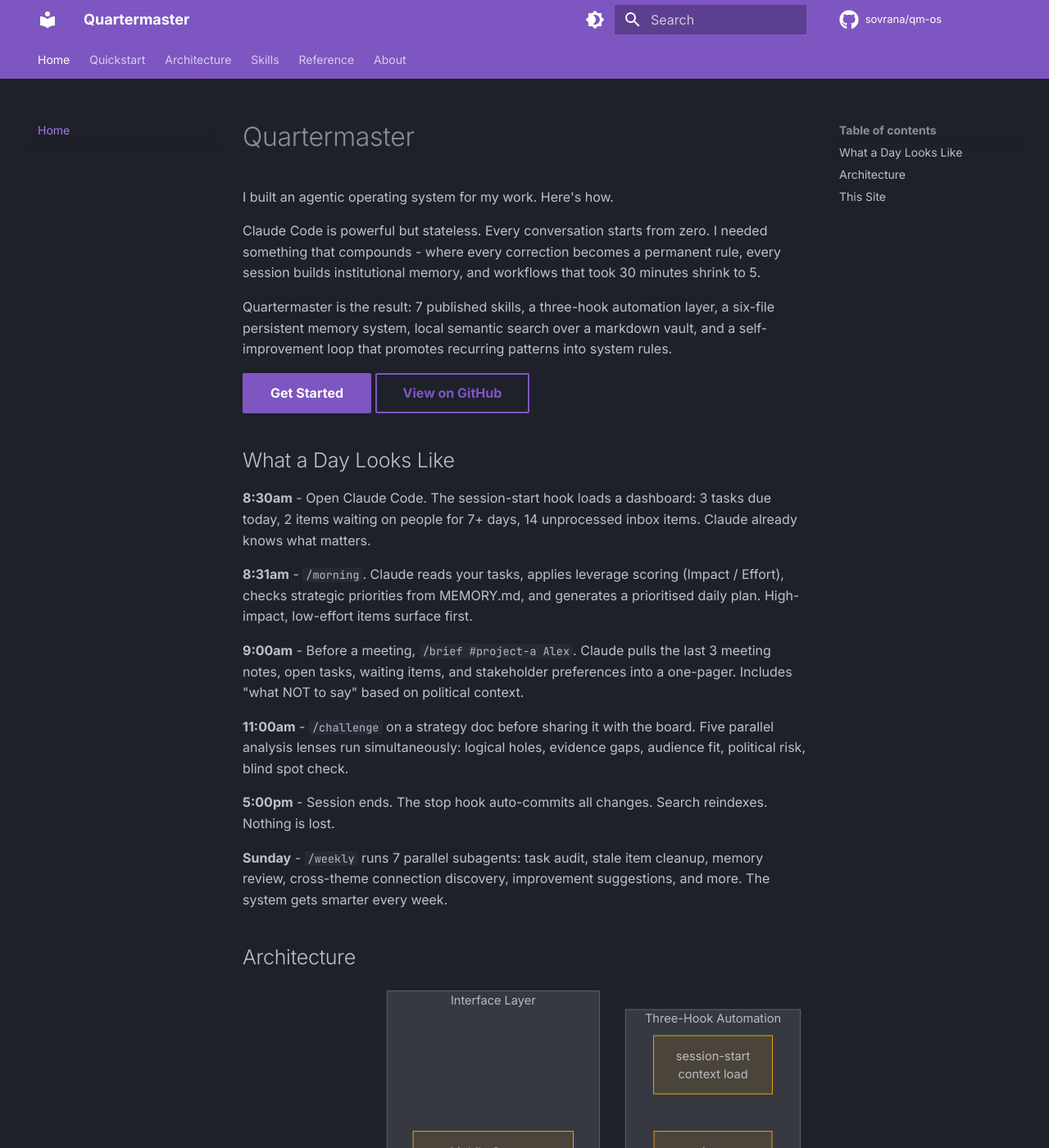
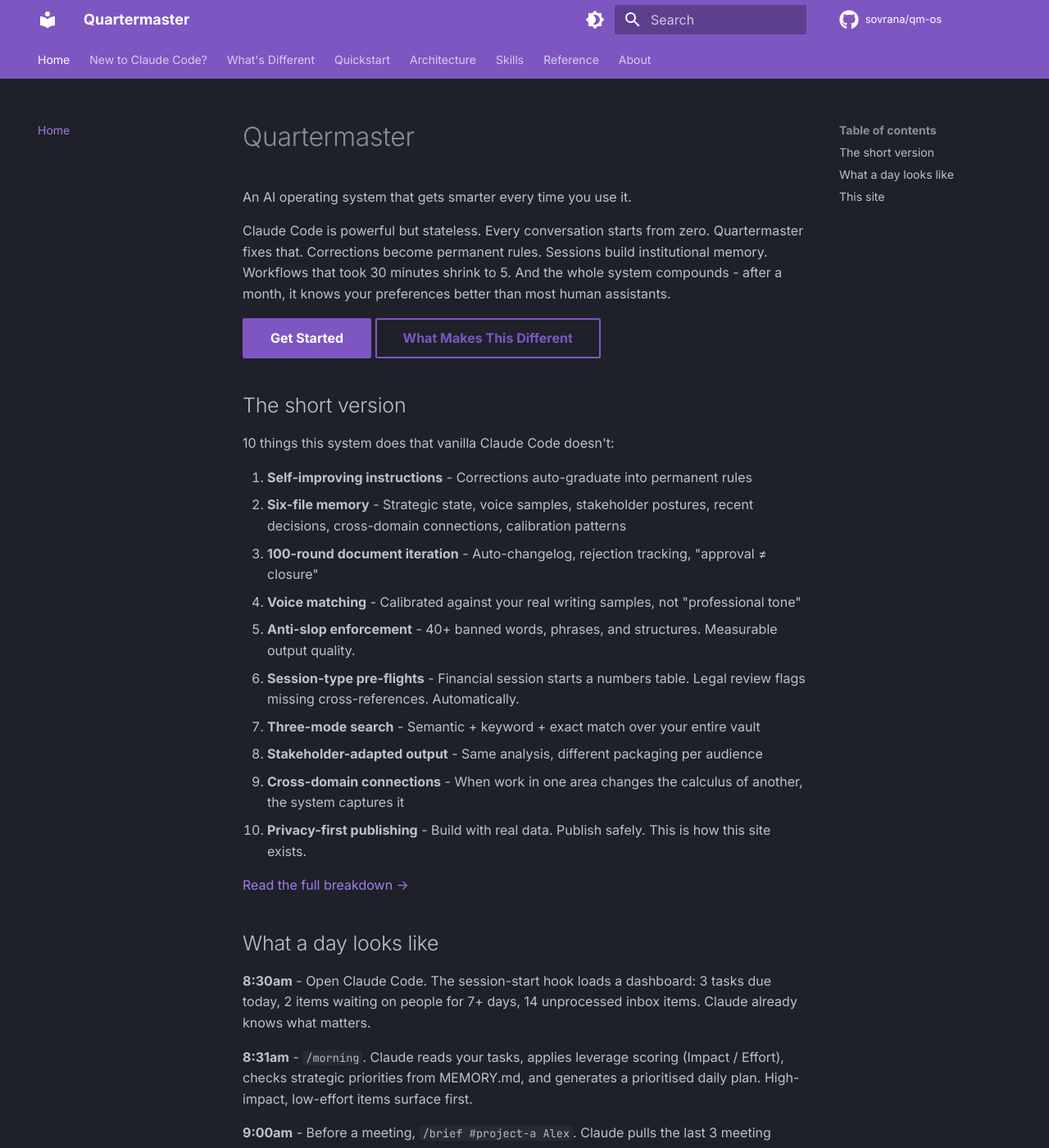
Before and after one commit to sovrana/qm-os, an MkDocs documentation site: the page built from docs/index.md, in a window 1280 px wide and 1400 px high. Shown: the whole window at 82% size. Built offline with MkDocs 1.6.1 and Material for MkDocs 9.7.7, drawn with Linux system fonts in a browser that asks for light colours; comment, search, counter and statistics services are not loaded; some of the changed text lies outside the part shown.

Commit message:
Add "What Makes This Different" page and newbie on-ramp
- New 10-things page as the headline differentiator content
- New "New to Claude Code?" page linking to Blattman for fundamentals
- Rewritten homepage leading with the 10 things summary
- Nav restructured: Home → New to CC? → What's Different → Quickstart → ...

Co-Authored-By: Claude Opus 4.6 <noreply@anthropic.com>

````diff
--- a/docs/index.md
+++ b/docs/index.md
@@ -1,15 +1,30 @@
 # Quartermaster
 
-I built an agentic operating system for my work. Here's how.
+An AI operating system that gets smarter every time you use it.
 
-Claude Code is powerful but stateless. Every conversation starts from zero. I needed something that compounds - where every correction becomes a permanent rule, every session builds institutional memory, and workflows that took 30 minutes shrink to 5.
-
-Quartermaster is the result: 7 published skills, a three-hook automation layer, a six-file persistent memory system, local semantic search over a markdown vault, and a self-improvement loop that promotes recurring patterns into system rules.
+Claude Code is powerful but stateless. Every conversation starts from zero. Quartermaster fixes that. Corrections become permanent rules. Sessions build institutional memory. Workflows that took 30 minutes shrink to 5. And the whole system compounds - after a month, it knows your preferences better than most human assistants.
 
 [Get Started](quickstart.md){ .md-button .md-button--primary }
-[View on GitHub](https://github.com/sovrana/qm-os){ .md-button }
+[What Makes This Different](what-makes-this-different.md){ .md-button }
 
-## What a Day Looks Like
+## The short version
+
+10 things this system does that vanilla Claude Code doesn't:
+
+1. **Self-improving instructions** - Corrections auto-graduate into permanent rules
+2. **Six-file memory** - Strategic state, voice samples, stakeholder postures, recent decisions, cross-domain connections, calibration patterns
+3. **100-round document iteration** - Auto-changelog, rejection tracking, "approval ≠ closure"
+4. **Voice matching** - Calibrated against your real writing samples, not "professional tone"
+5. **Anti-slop enforcement** - 40+ banned words, phrases, and structures. Measurable output quality.
+6. **Session-type pre-flights** - Financial session starts a numbers table. Legal review flags missing cross-references. Automatically.
+7. **Three-mode search** - Semantic + keyword + exact match over your entire vault
+8. **Stakeholder-adapted output** - Same analysis, different packaging per audience
+9. **Cross-domain connections** - When work in one area changes the calculus of another, the system captures it
+10. **Privacy-first publishing** - Build with real data. Publish safely. This is how this site exists.
+
+[Read the full breakdown →](what-makes-this-different.md)
+
+## What a day looks like
 
 **8:30am** - Open Claude Code. The session-start hook loads a dashboard: 3 tasks due today, 2 items waiting on people for 7+ days, 14 unprocessed inbox items. Claude already knows what matters.
 
@@ -23,48 +38,13 @@ Quartermaster is the result: 7 published skills, a three-hook automation layer,
 
 **Sunday** - `/weekly` runs 7 parallel subagents: task audit, stale item cleanup, memory review, cross-theme connection discovery, improvement suggestions, and more. The system gets smarter every week.
 
-## Architecture
+## This site
 
-```mermaid
-graph TB
-    subgraph Interface["Interface Layer"]
-        CC["Claude Code<br/>(Deep Work)"]
-        Mobile["Mobile Capture<br/>(Obsidian/Telegram)"]
-    end
-
-    subgraph Skills["Skills Layer (7 published)"]
-        Morning["/morning"]
-        Challenge["/challenge"]
-        Weekly["/weekly"]
-        More["+ 4 more"]
-    end
-
-    subgraph Hooks["Three-Hook Automation"]
-        Start["session-start<br/>context load"]
-        Stop["session-stop<br/>auto-commit"]
-        PostWrite["post-write<br/>reindex"]
-    end
-
-    subgraph Memory["Six-File Memory"]
-        MEM["MEMORY.md + 5 context files"]
-    end
-
-    subgraph Search["Three-Mode Search"]
-        Semantic["Semantic (MCP)"]
-        BM25["BM25 (Keyword)"]
-        Grep["Grep (Exact)"]
-    end
-
-    CC --> Skills
-    Skills --> Memory
-    Skills --> Search
-    Hooks --> CC
-    Mobile --> CC
-```
-
-## This Site
+**[New to Claude Code?](new-to-claude-code.md)** - Start here if you haven't used Claude Code before.
 
 **[Quickstart](quickstart.md)** - Get running in 30 minutes.
+
+**[What Makes This Different](what-makes-this-different.md)** - The 10 things no other setup does.
 
 **[Architecture](architecture/overview.md)** - How the six layers work together.
 
--- a/mkdocs.yml
+++ b/mkdocs.yml
@@ -60,6 +60,8 @@ plugins:
 
 nav:
   - Home: index.md
+  - New to Claude Code?: new-to-claude-code.md
+  - What's Different: what-makes-this-different.md
   - Quickstart: quickstart.md
   - Architecture:
     - Overview: architecture/overview.md
````
Also changed, not shown: docs/new-to-claude-code.md (added, +39 -0 lines), docs/what-makes-this-different.md (added, +126 -0 lines).
